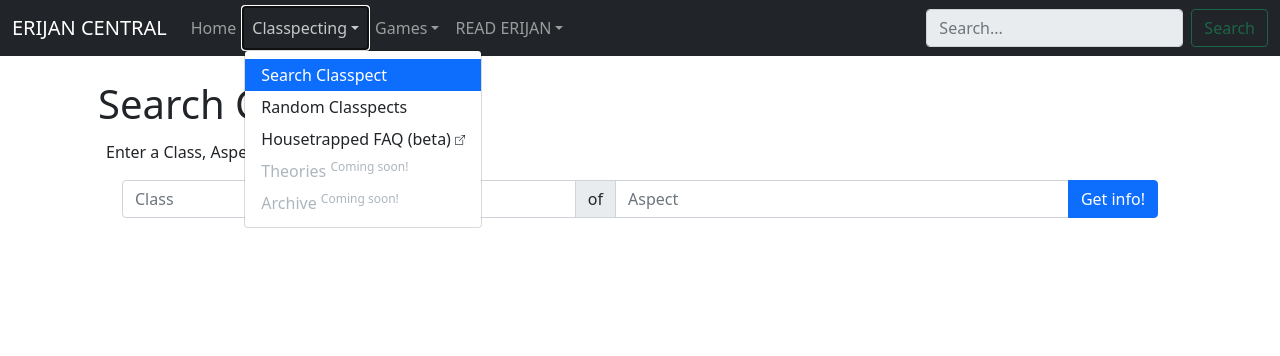
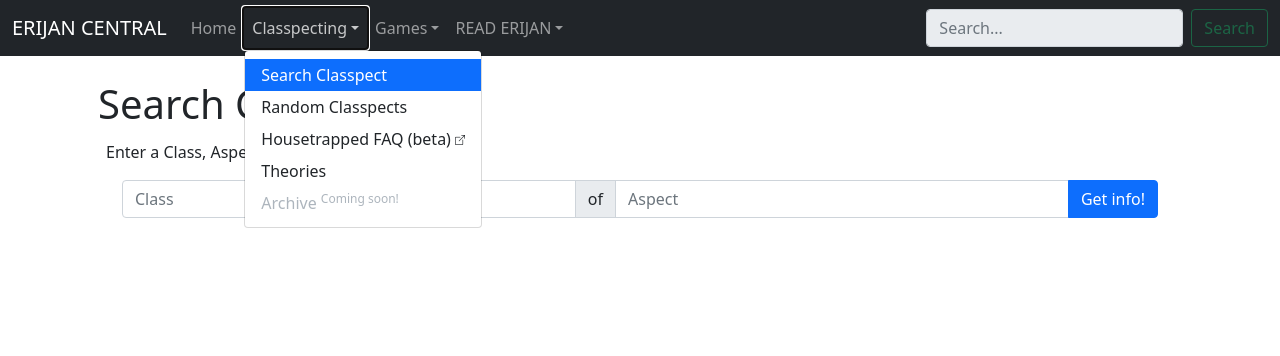
Before and after one commit to EtchJetty/classpect-flask-app, a Flask app: page /classpects/search in a window 1280 px wide, after a click on "Classpecting". Shown: the top 356 px of the page. Run offline with Flask 2, Linux system fonts and the light colour scheme.

Commit message:
easter egg

```diff
--- a/templates/layout.html
+++ b/templates/layout.html
@@ -100,8 +100,8 @@
                   ></a>
                 </li>
                 <li>
-                  <a class="dropdown-item disabled" href="#"
-                    >Theories <sup>Coming soon!</sup></a
+                  <a class="dropdown-item" href="https://classpectpokerap.tumblr.com/"
+                    >Theories</a
                   >
                 </li>
                 <li>
```
